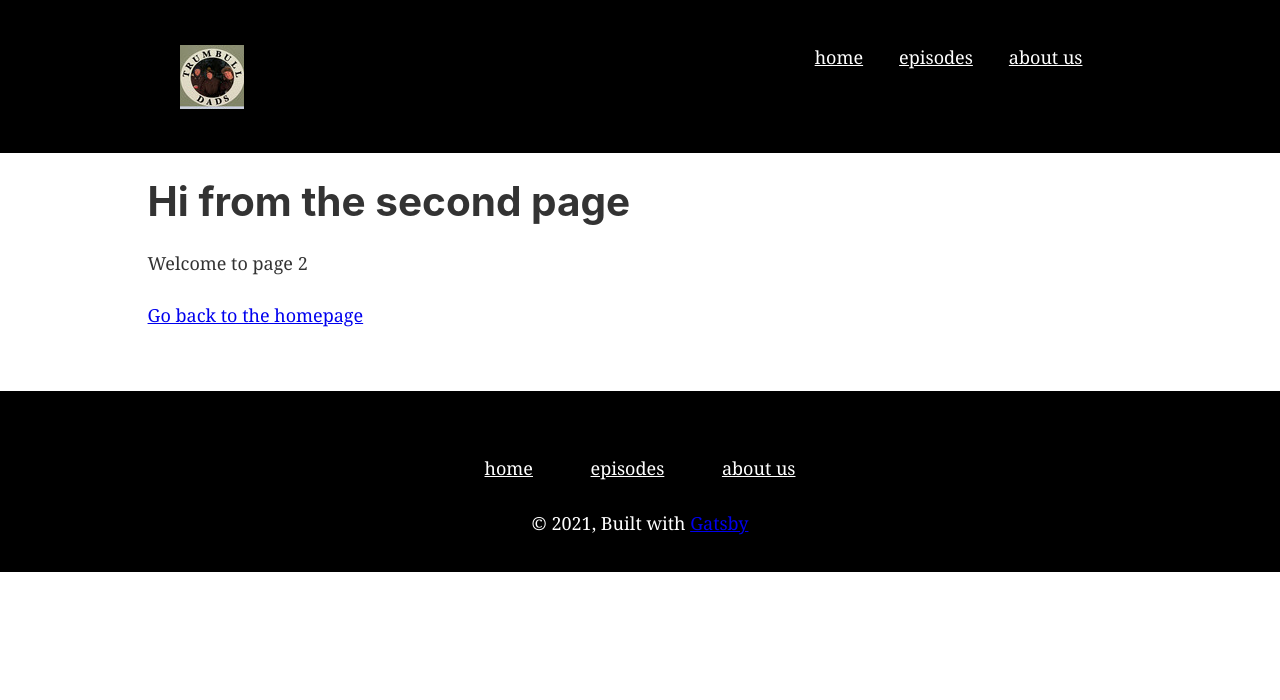
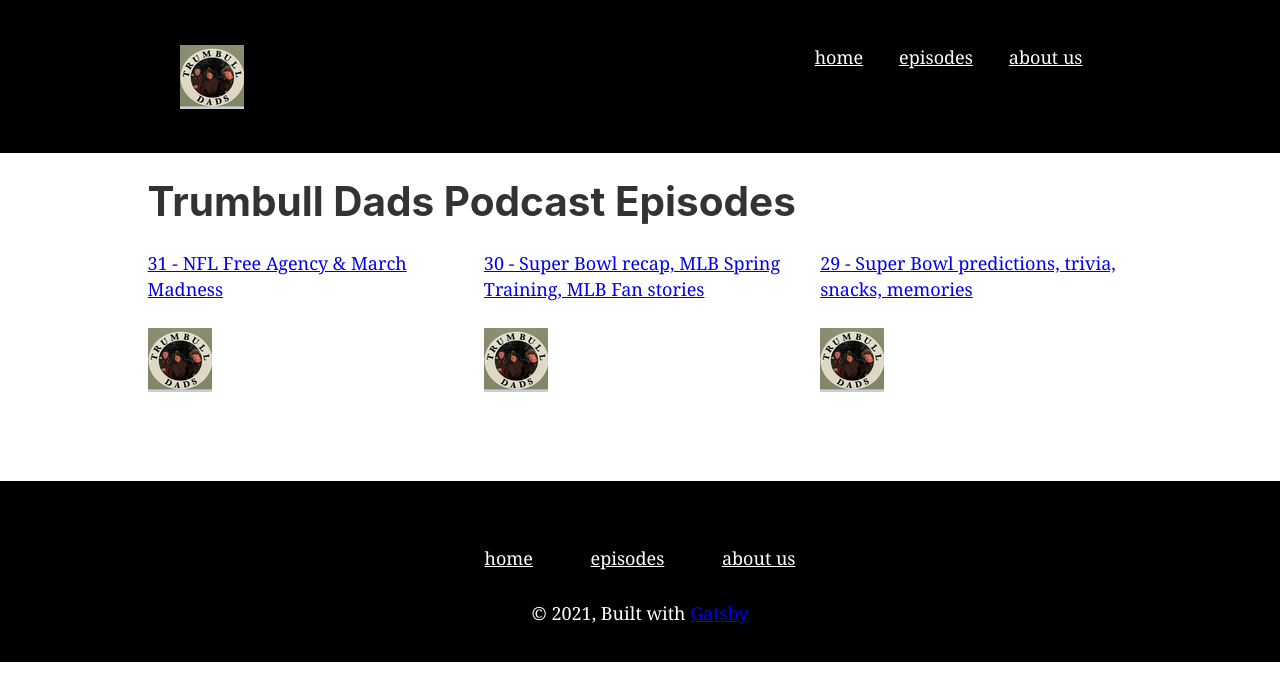
Before and after one commit to daveford/TrumbullDadsPod, a Gatsby site in the folder TrumbullDadsPod/: page /episodes in a window 1280 px wide. Built offline with nearby package versions, Linux system fonts and the light colour scheme; Gatsby itself is replaced by a stand-in of ours.

Commit message:
feat(pages): epidoses page create episodes page that lists all episodes

```diff
--- a/TrumbullDadsPod/src/pages/episodes.js
+++ b/TrumbullDadsPod/src/pages/episodes.js
@@ -1,16 +1,78 @@
 import * as React from "react"
 import { Link } from "gatsby"
+import { StaticImage } from "gatsby-plugin-image"
+import { graphql } from "gatsby"
+import Grid from '@material-ui/core/Grid';
+import { makeStyles } from '@material-ui/core/styles';
 
 import Layout from "../components/layout"
 import SEO from "../components/seo"
 
-const Episodes = () => (
-  <Layout>
-    <SEO title="Episodes" />
-    <h1>Hi from the second page</h1>
-    <p>Welcome to page 2</p>
-    <Link to="/">Go back to the homepage</Link>
-  </Layout>
-)
+const useStyles = makeStyles((theme) => ({
+  root: {
+    flexGrow: 1,
+  },
+  paper: {
+    padding: theme.spacing(2),
+    textAlign: 'center',
+    color: theme.palette.text.secondary,
+  },
+}));
+
+const Episodes = ({ data }) => {
+  const classes = useStyles();
+  const posts = data.allMarkdownRemark.nodes;
+  return(
+    <Layout>
+      <SEO title="Episodes" />
+      <h1>Trumbull Dads Podcast Episodes</h1>
+      <div className={classes.root}>
+        <Grid container spacing={3}>
+          {posts.map(post => {
+            const title = post.frontmatter.title || post.fields.slug;
+            return (
+              <Grid item xs={12} sm={6} md={4} key={post.fields.slug}>
+                <Link to={post.fields.slug} itemProp="url">
+                  <p itemProp="headline">{title}</p>
+                  <StaticImage
+                    src="../images/trumbull-dads-pod-logo.jpg"
+                    width={300}
+                    quality={95}
+                    formats={["AUTO", "WEBP", "AVIF"]}
+                    alt="Trumbull Dads Podcast"
+                    style={{ marginBottom: `1.45rem`, marginLeft: `auto`, marginRight: `auto` }}
+                  />
+                </Link>
+              </Grid>
+            )
+          })}
+        </Grid>
+      </div>
+    </Layout>
+  )
+}
 
 export default Episodes
+
+export const pageQuery = graphql`
+  query {
+    site {
+      siteMetadata {
+        title
+      }
+    }
+    allMarkdownRemark(sort: {fields: [frontmatter___date], order: DESC}) {
+      nodes {
+        excerpt
+        fields {
+          slug
+        }
+        frontmatter {
+          date(formatString: "MMMM DD, YYYY")
+          title
+          description
+        }
+      }
+    }
+  }
+`
--- a/TrumbullDadsPod/src/pages/index.js
+++ b/TrumbullDadsPod/src/pages/index.js
@@ -32,7 +32,6 @@ const IndexPage = ({ data }) => {
       <div className={classes.root}>
         <Grid container spacing={3}>
           {posts.map(post => {
-            console.log(post);
             const title = post.frontmatter.title || post.fields.slug;
             return (
               <Grid item xs={12} sm={6} md={4} key={post.fields.slug}>
```
